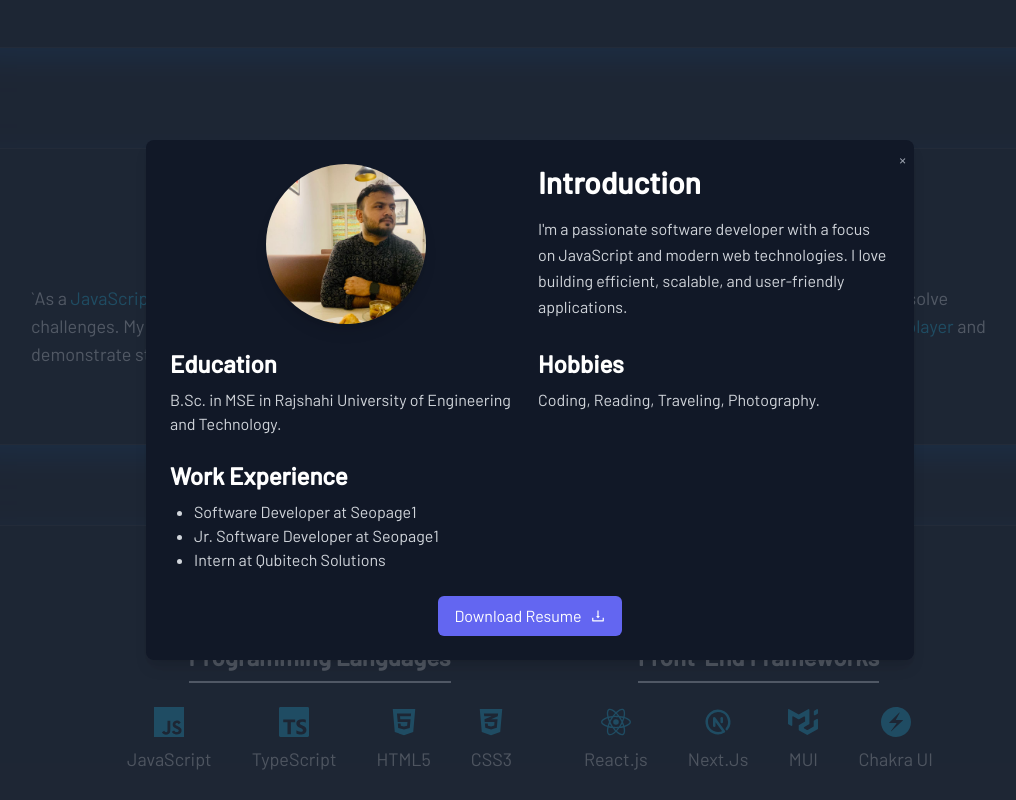
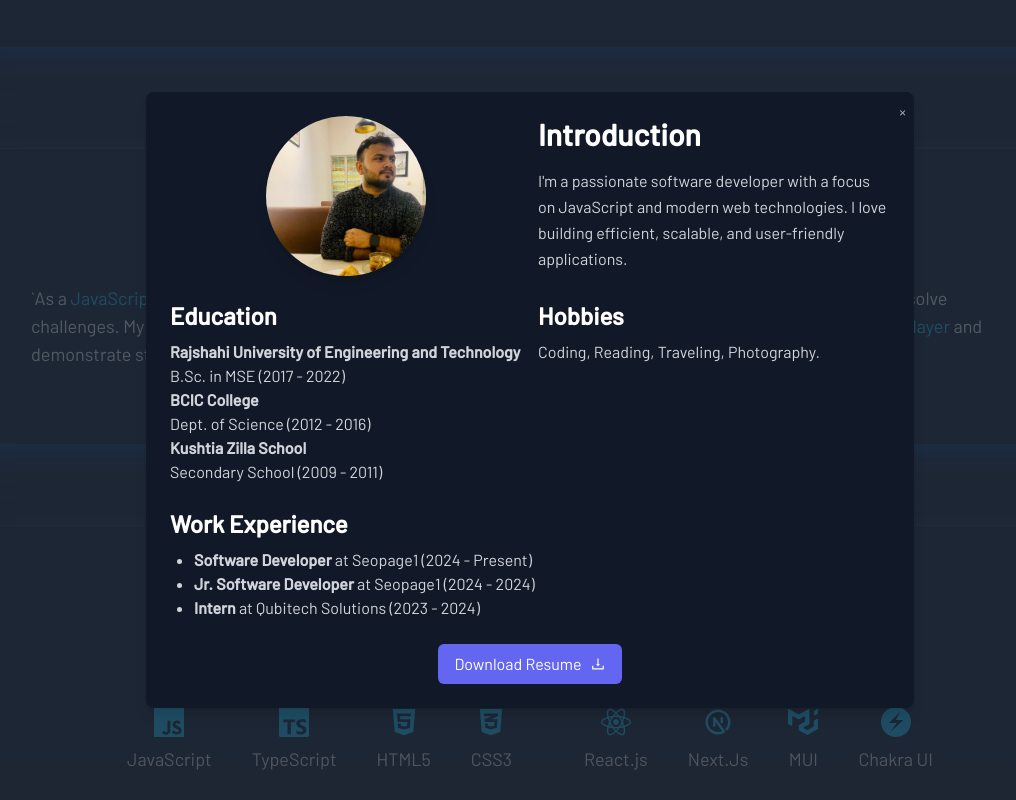
Before and after one commit to tanvirim/Portfolio, a React (Vite) app: page / in a window 1280 px wide. Both pictures are taken after a click on the button "Learn More". Shown: the part 752-1552 px from the top of the page, without its empty margins (110-1126 px from the left). Built offline with nearby package versions, Linux system fonts and the light colour scheme.

Commit message:
time fix in about me

```diff
--- a/src/components/AboutMe.jsx
+++ b/src/components/AboutMe.jsx
@@ -24,15 +24,15 @@ const AboutMe = ({ color = defaultColor }) => {
 
   return (
     <div className="custom-shadow-border mb-20 p-5">
-      <div className="title-text-style text-white">ABOUT ME </div>
+      <div className="title-text-style text-white">ABOUT ME</div>
       <div className="relative p-10 mb-4 text-lg text-gray-200">
         <Text color={color}>
-          `As a <span>JavaScript</span> developer ,I leverage a combination of{" "}
-          <span>object-oriented </span>and <span>functional programming</span>{" "}
+          `As a <span>JavaScript</span> developer, I leverage a combination of{" "}
+          <span>object-oriented</span> and <span>functional programming</span>{" "}
           to efficiently solve challenges. My enthusiasm for learning extends to
-          embracing <span>new technology stacks </span>. Moreover, I excel as a{" "}
+          embracing <span>new technology stacks</span>. Moreover, I excel as a{" "}
           <span>team player</span> and demonstrate strong{" "}
-          <span> leadership skills</span>, effectively collaborating with
+          <span>leadership skills</span>, effectively collaborating with
           colleagues to achieve our shared objectives.
         </Text>
 
@@ -90,15 +90,33 @@ const AboutMe = ({ color = defaultColor }) => {
               </div>
             </div>
 
-            {/* Education and Hobbies */}
+            {/* Education Section with Time Length */}
             <div className="grid grid-cols-1 md:grid-cols-2 gap-4 mt-6">
               <div>
                 <h3 className="text-2xl font-semibold mb-2">Education</h3>
                 <p className="text-gray-300">
-                  B.Sc. in MSE in Rajshahi University of Engineering and
-                  Technology.
+                  <strong>
+                    Rajshahi University of Engineering and Technology
+                  </strong>
+                  <br />
+                  B.Sc. in MSE (2017 - 2022) {/* Add your actual timeline */}
+                </p>
+
+                <p className="text-gray-300">
+                  <strong>BCIC College</strong>
+                  <br />
+                  Dept. of Science (2012 - 2016){" "}
+                  {/* Add your actual timeline */}
+                </p>
+                <p className="text-gray-300">
+                  <strong>Kushtia Zilla School</strong>
+                  <br />
+                  Secondary School (2009 - 2011)
+                  {/* Add your actual timeline */}
                 </p>
               </div>
+
+              {/* Hobbies */}
               <div>
                 <h3 className="text-2xl font-semibold mb-2">Hobbies</h3>
                 <p className="text-gray-300">
@@ -107,42 +125,42 @@ const AboutMe = ({ color = defaultColor }) => {
               </div>
             </div>
 
-            {/* Work Experience */}
+            {/* Work Experience Section with Time Length */}
             <div className="mt-6">
               <h3 className="text-2xl font-semibold mb-2">Work Experience</h3>
               <ul className="text-gray-300 list-disc ml-6">
                 <li>
-                  Software Developer at{" "}
+                  <strong>Software Developer</strong> at{" "}
                   <a
                     href="https://www.facebook.com/seopage1.dhaka"
                     target="_blank"
                     rel="noopener noreferrer"
                   >
-                    {" "}
-                    Seopage1{" "}
-                  </a>
+                    Seopage1
+                  </a>{" "}
+                  (2024 - Present) {/* Add your actual timeline */}
                 </li>
                 <li>
-                  Jr. Software Developer at{" "}
+                  <strong>Jr. Software Developer</strong> at{" "}
                   <a
                     href="https://www.facebook.com/seopage1.dhaka"
                     target="_blank"
                     rel="noopener noreferrer"
                   >
-                    {" "}
-                    Seopage1{" "}
-                  </a>
+                    Seopage1
+                  </a>{" "}
+                  (2024 - 2024)
                 </li>
                 <li>
-                  Intern at{" "}
+                  <strong>Intern</strong> at{" "}
                   <a
                     href="https://www.facebook.com/qubitechbd"
                     target="_blank"
                     rel="noopener noreferrer"
                   >
-                    {" "}
-                    Qubitech Solutions{" "}
-                  </a>
+                    Qubitech Solutions
+                  </a>{" "}
+                  (2023 - 2024)
                 </li>
               </ul>
             </div>
```
